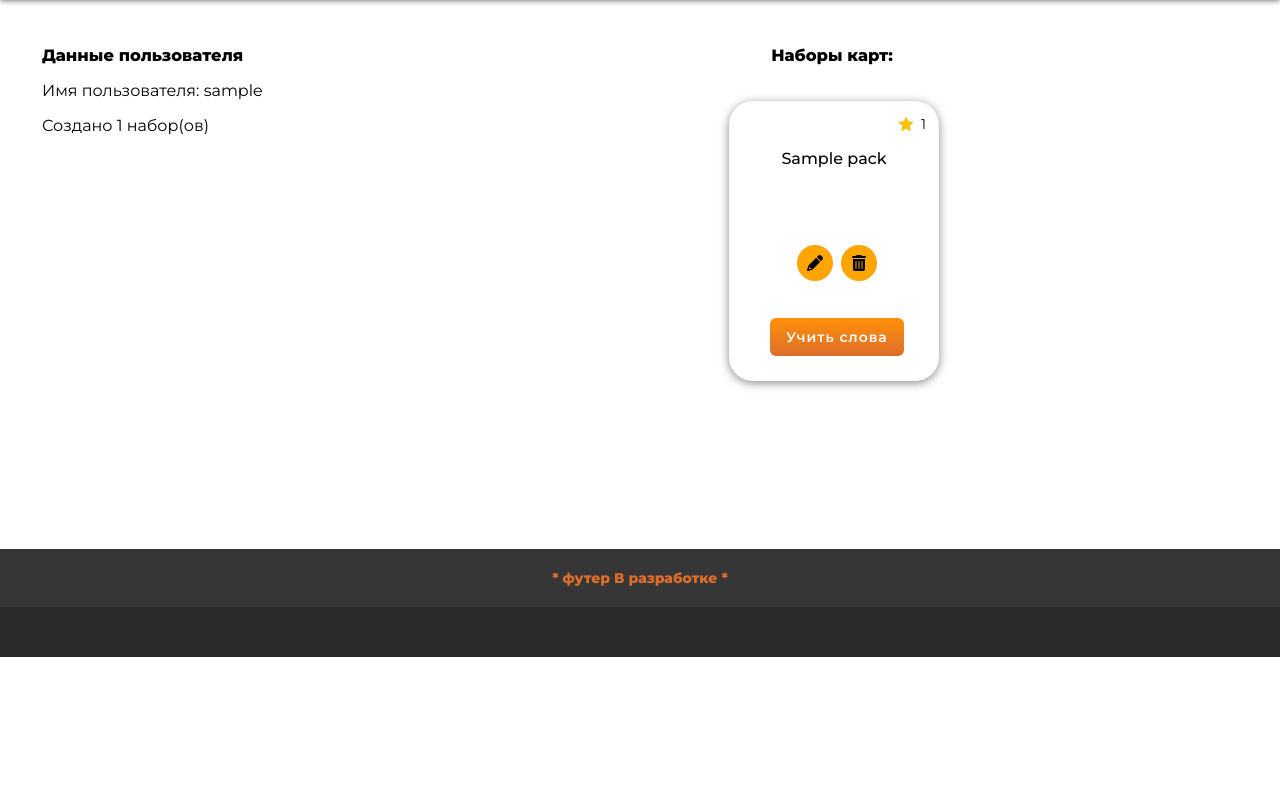
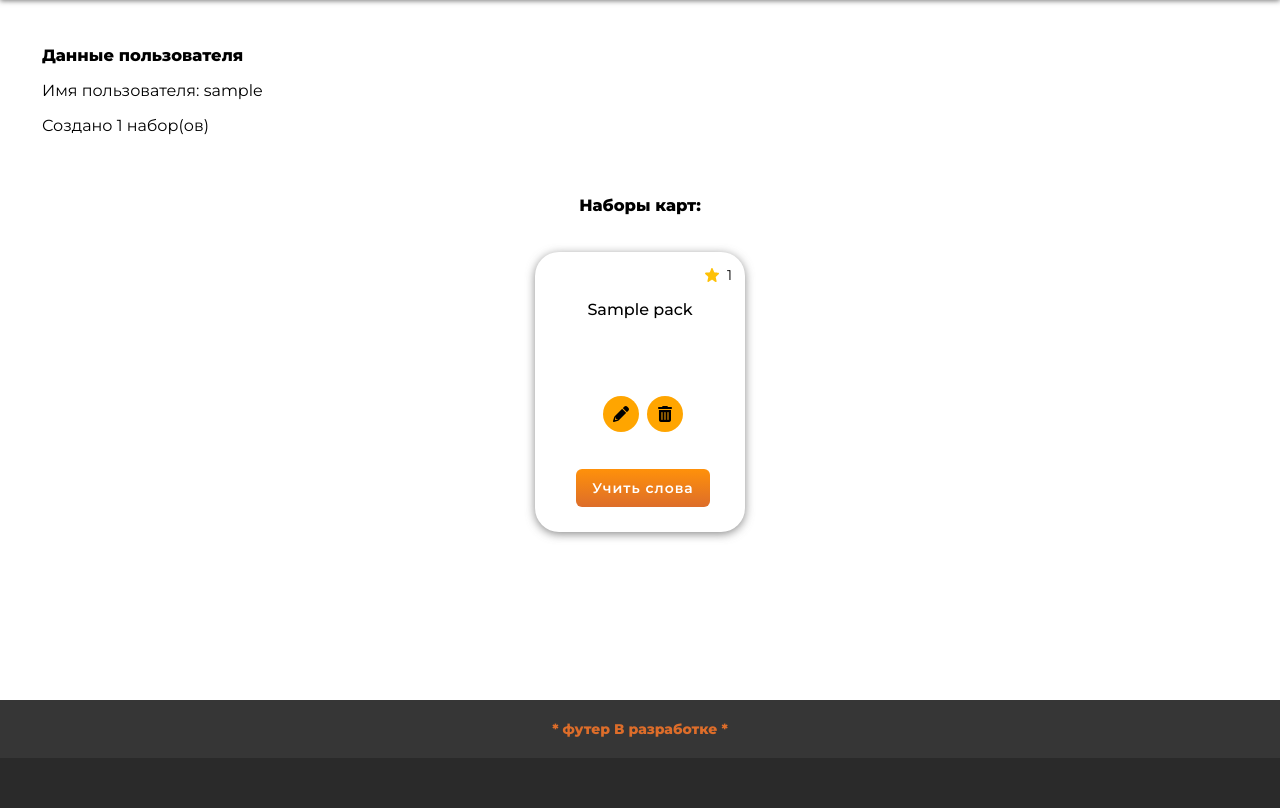
Before and after one commit to MichaelPotemkin/Flashcards, a Django app: page /profile/1 in a window 1280 px wide. Shown: the part 143-951 px from the top of the page. Before the commit the page ends 800 px from the top, so only its background shows below. Run offline with Django 4.2, Linux system fonts and the light colour scheme; tables that the repository leaves empty hold one stand-in row (values such as "Sample post"); parts of the project's set-up code (start-up, migrations or seed data) failed here and were passed over.

Commit message:
tip changes

```diff
--- a/static/css/style.css
+++ b/static/css/style.css
@@ -576,6 +576,7 @@ footer{
 
 .profile-section-wrapper{
     display: flex;
+    flex-direction: column;
 }
 .profile-left-section{
     width: 30%;
@@ -583,7 +584,7 @@ footer{
     margin-left: 3em;
 }
 .profile-right-section{
-    width: 70%;
+    width: 100%;
     margin-top: 2em;
 }
 
```
